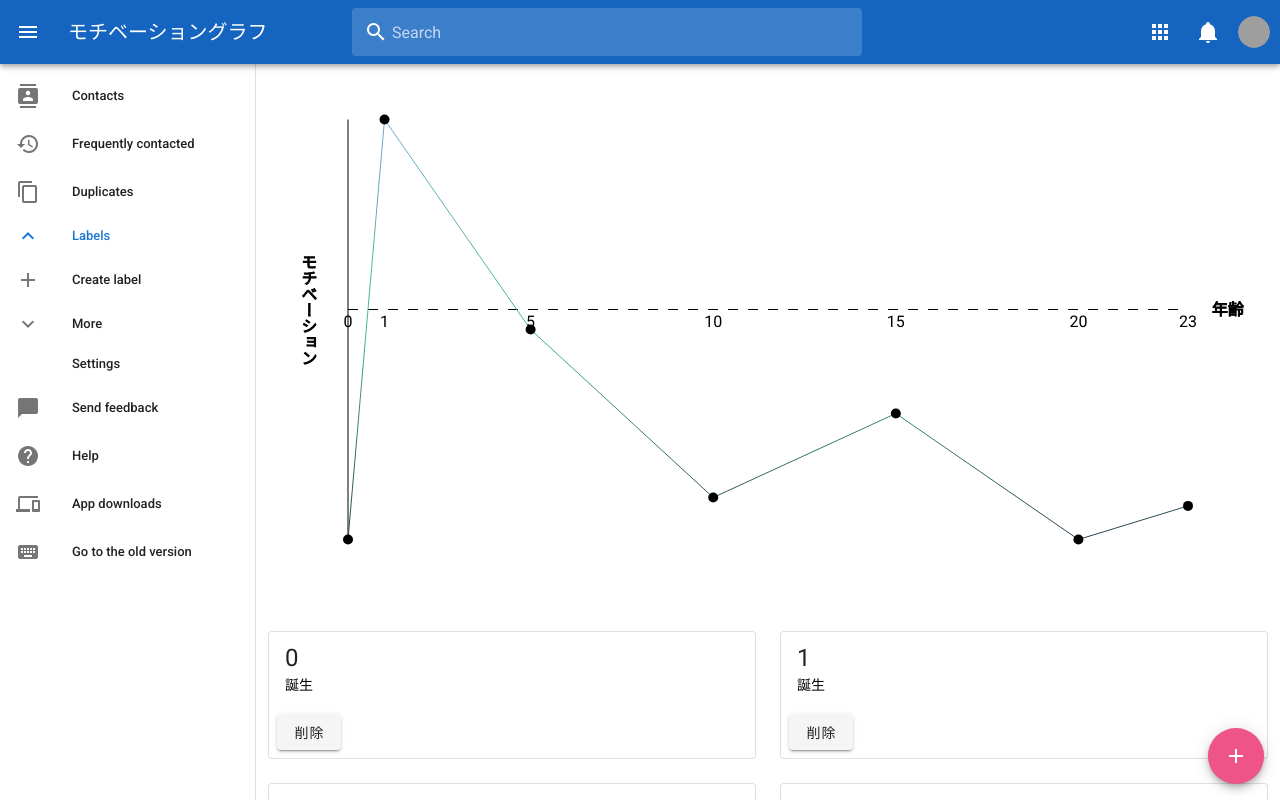
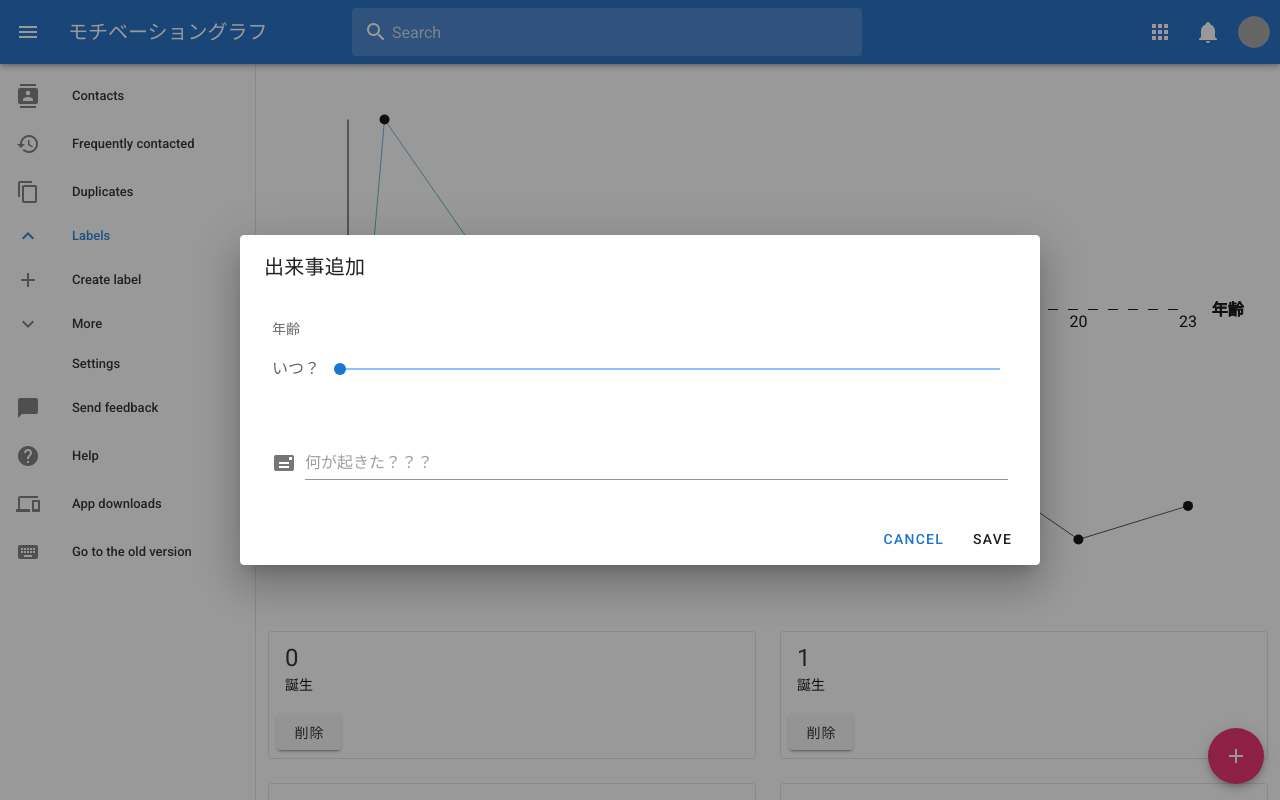
Before and after one commit to tekonfo/motivation_grafh, a Vue app: page / in a window 1280 px wide. Both pictures are taken after a click on the button 1236 px from the left and 756 px from the top of the page. Shown: the top 800 px of the page. Built offline with nearby package versions, Linux system fonts and the light colour scheme; grey boxes are pictures that could not be loaded.

Commit message:
追加時のバリデーション

```diff
--- a/src/App.vue
+++ b/src/App.vue
@@ -45,24 +45,54 @@
             </v-card>
           </v-col>
 
-          <v-col md="6" sm="6">
-            <v-card>
-              <v-list-item>
-                <v-list-item-content>
-                  <v-list-item-title class="headline mb-1"><input v-model="x"></v-list-item-title>
-                </v-list-item-content>
-              </v-list-item>
-              <v-card-actions>
-                <v-btn @click="addPoint(x)">追加</v-btn>
-              </v-card-actions>
-            </v-card>
-          </v-col>
-
         </v-row>
       </v-container>
     </v-content>
 
-    <Button></Button>
+    <Button @upDialog="dialog = true"></Button>
+
+    <v-dialog
+      v-model="dialog"
+      width="800px"
+    >
+      <v-card>
+        <v-card-title>
+          出来事追加
+        </v-card-title>
+        <v-container>
+          <v-row class="mx-2">
+            <v-col cols="12">
+              <v-subheader class="pl-0">年齢</v-subheader>
+              <v-slider
+                v-model="x"
+                thumb-label
+                label="いつ？"
+                :rules="[v => pointsX.indexOf(v) === -1 || '既に選択されています',]"
+              ></v-slider>
+            </v-col>
+            <v-col cols="12">
+              <v-text-field
+                prepend-icon="mdi-mail"
+                placeholder="何が起きた？？？"
+                v-model="text"
+              />
+            </v-col>
+          </v-row>
+        </v-container>
+        <v-card-actions>
+          <v-spacer />
+          <v-btn
+            text
+            color="primary"
+            @click="dialog = false"
+          >Cancel</v-btn>
+          <v-btn
+            text
+            @click="addPoint()"
+          >Save</v-btn>
+        </v-card-actions>
+      </v-card>
+    </v-dialog>
   </v-app>
 </template>
 
@@ -72,6 +102,7 @@
   import Button from './layouts/button'
   import Trend from './components/trend'
   import Controll from './components/controll'
+
   export default {
     name: 'App',
 
@@ -80,15 +111,21 @@
       Controll,
       Navigation,
       Header,
-      Button
+      Button,
     },
 
     data: () => ({
       x: 0,
+      text: "",
       isMove: false,
       selecetedId: 0,
       points: [],
-      gradient: []
+      gradient: [],
+      dialog: false,
+      value: 30,
+      rules: [
+        v => v <= 40 || 'Only 40 in stock',
+      ],
     }),
     created () {
       this.points = [
@@ -107,15 +144,24 @@
         const index = this.points.findIndex((v) => v.originX === originX)
         this.points.splice(index, 1)
       },
-      addPoint: function (originX) {
-        const newPoint = { x: 0, y: 0, originX: originX, originY: 50, text: '' }
-        const index = this.points.findIndex((v) => v.originX > originX)
+      addPoint: function () {
+        const newPoint = { x: 0, y: 0, originX: this.x, originY: 50, text: this.text }
+        const index = this.points.findIndex((v) => v.originX > this.x)
         this.points.splice(index, 0, newPoint)
+        this.dialog = false
       },
       changePoint: function (point) {
         const index = this.points.findIndex((v) => v.originX === point.originX)
         this.points.splice(index, 1, point)
       },
+    },
+    computed: {
+      pointsX: function () {
+        var pointsX = this.points.flatMap(function(point){
+          return [ point.originX ]
+        })
+        return pointsX
+      }
     }
   };
 </script>
--- a/src/layouts/button.vue
+++ b/src/layouts/button.vue
@@ -6,6 +6,7 @@
       fab
       fixed
       right
+      @click="$emit('upDialog')"
     >
       <v-icon>mdi-plus</v-icon>
     </v-btn>
```
Also changed, not shown: src/layouts/dialog.vue (added).
